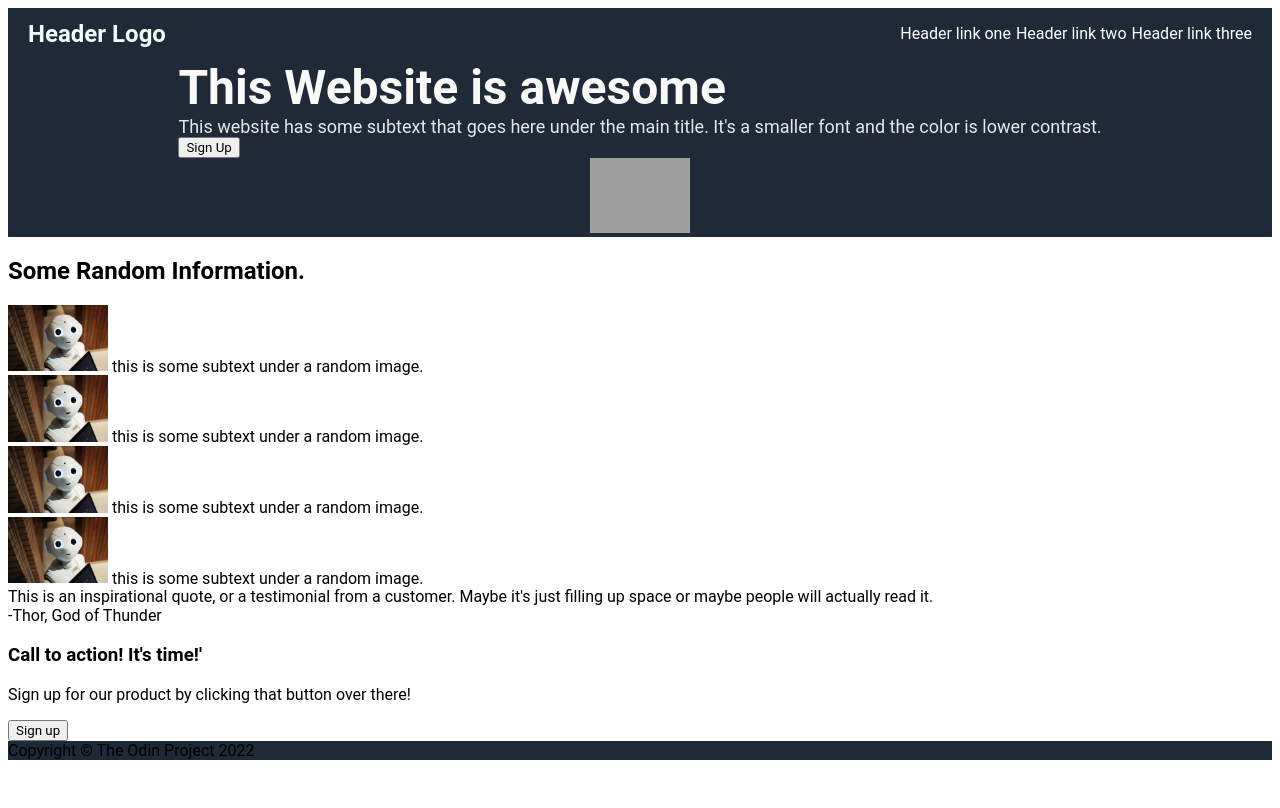
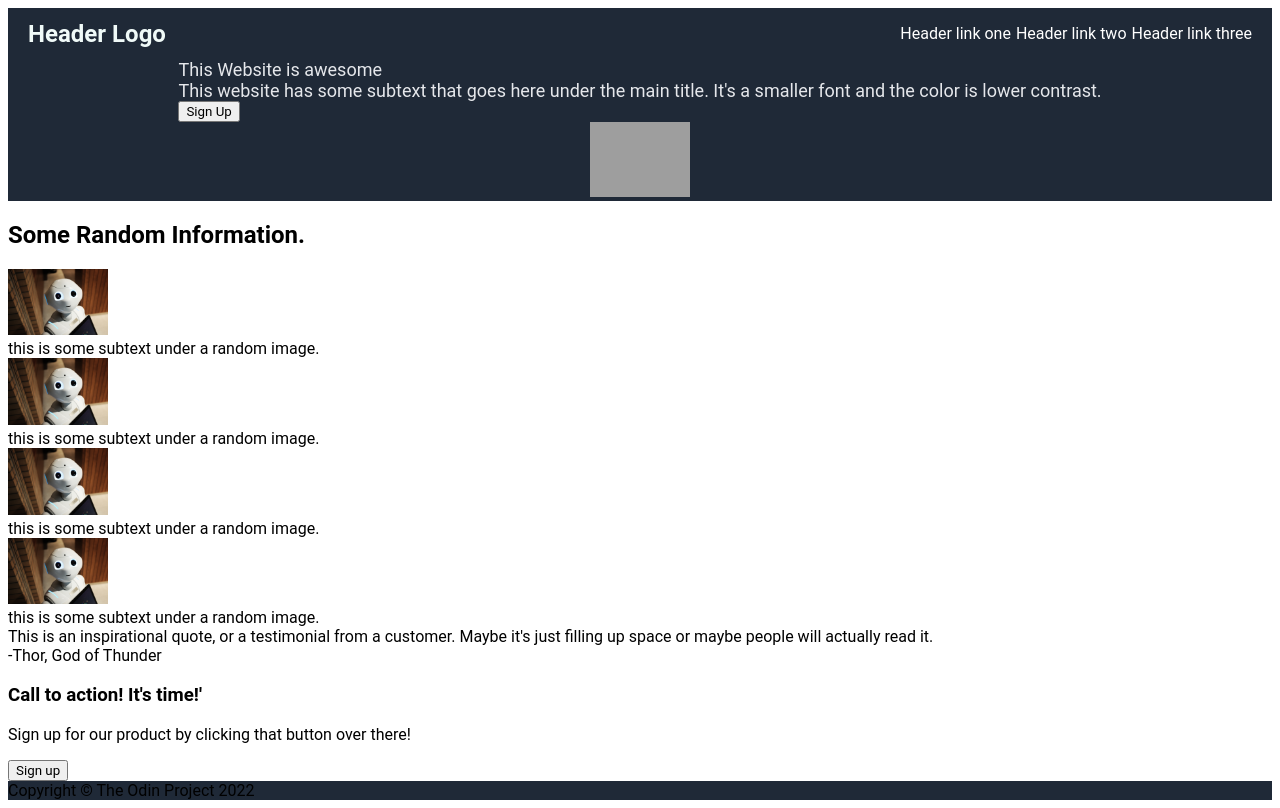
Before and after one commit to GastonOrphant/landing-page, a plain HTML site: page index.html in a window 1280 px wide. Drawn offline with Linux system fonts and the light colour scheme; grey boxes are pictures that could not be loaded.

Commit message:
Add item class for better flex iteration

```diff
--- a/index.html
+++ b/index.html
@@ -20,8 +20,8 @@
     </div>
     <div class="hero">
         <div class="hero-left">
-            <h1>This Website is awesome</h1>
-            <p>This website has some subtext that goes here under the main title. It's a smaller font and the color is lower contrast.</p>
+            <p class="title">This Website is awesome</h1>
+            <p class="subtitle">This website has some subtext that goes here under the main title. It's a smaller font and the color is lower contrast.</p>
             <button type="button">Sign Up</button>
         </div>
         <div class="hero-right"><img src="./images/hands.jpg" class="heroimage"></div>
@@ -30,21 +30,21 @@
         <div class="info">
             <h2>Some Random Information.</h2>
             <div class="container">
-                <div>
+                <div class="item">
                     <img src="./images/robot.jpg" class="robot">
-                    this is some subtext under a random image.
+                    <div class="text">this is some subtext under a random image.</div>
                 </div>
-                <div>
+                <div class="item">
                     <img src="./images/robot.jpg" class="robot">
-                    this is some subtext under a random image.
+                    <div class="text">this is some subtext under a random image.</div>
                 </div>
-                <div>
+                <div class="item">
                     <img src="./images/robot.jpg" class="robot">
-                    this is some subtext under a random image.
+                    <div class="text">this is some subtext under a random image.</div>
                 </div>
-                <div>
+                <div class="item">
                     <img src="./images/robot.jpg" class="robot">
-                    this is some subtext under a random image.
+                    <div class="text">this is some subtext under a random image.</div>
                 </div>
             </div>
         </div>
@@ -58,8 +58,6 @@
             <button type="button" class="sign">Sign up</button>
         </div>
     </div>
-    <div class="footer">
-        Copyright &copy; The Odin Project 2022
-    </div>
+    <div class="footer">Copyright &copy; The Odin Project 2022</div>
 </body>
 </html>
```
